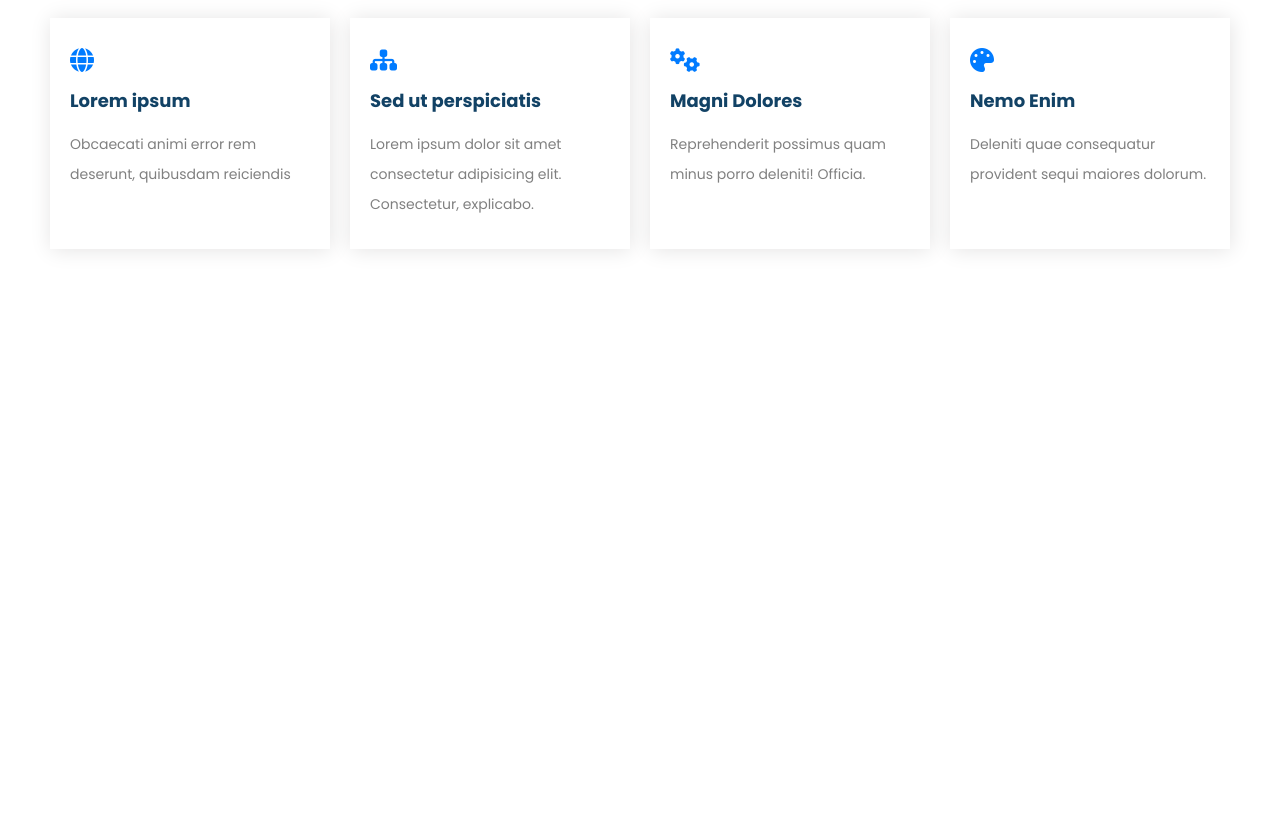
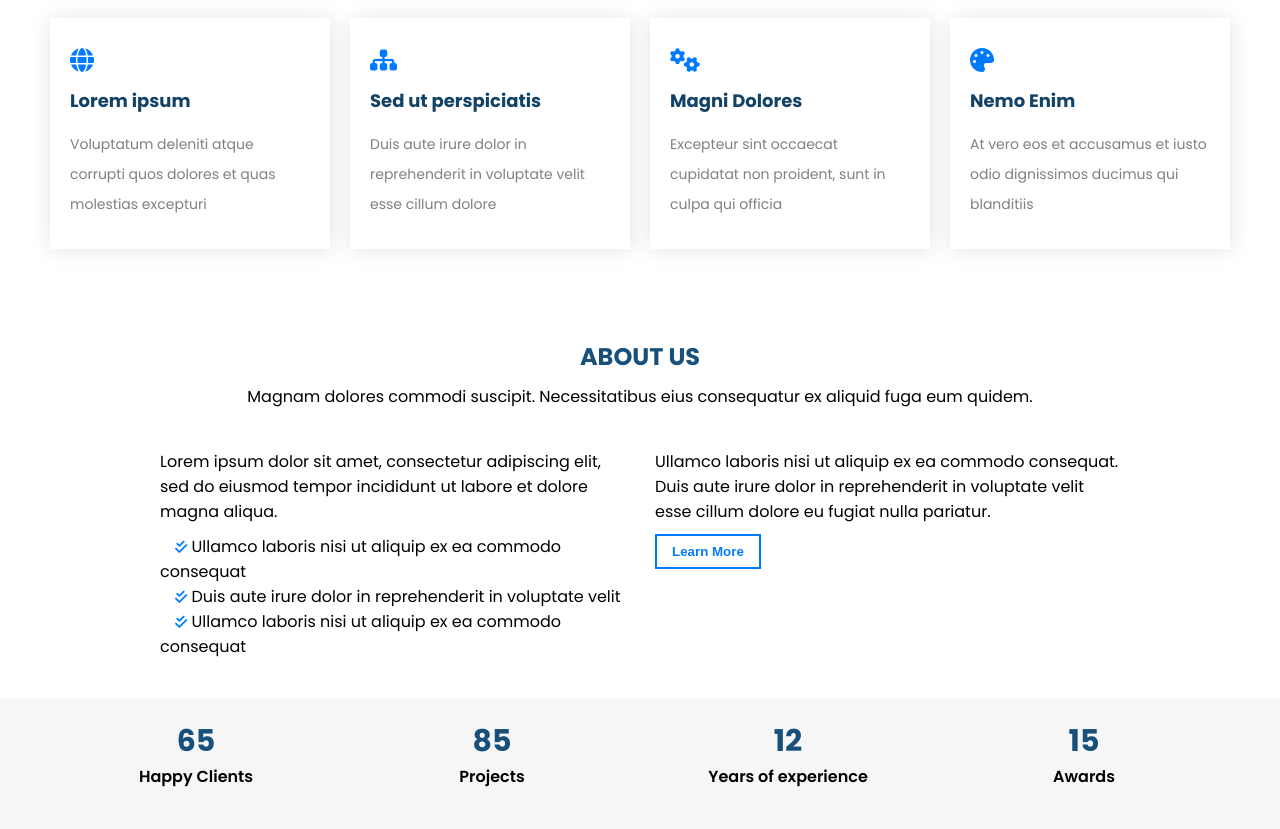
Before and after one commit to joaomatozinhos/website, a plain HTML site: page index.html in a window 1280 px wide. Shown: the part 420-1249 px from the top of the page. Before the commit the page ends 800 px from the top, so only its background shows below. Drawn offline with Linux system fonts and the light colour scheme.

Commit message:
add section about

```diff
--- a/index.html
+++ b/index.html
@@ -19,7 +19,7 @@
       <header>
         <div id="header">
           <div class="logo"><a href="#">OnePage</a></div>
-          <div id="menu">
+          <div id="menu-desktop" class="menu">
             <ul>
               <li><a href="#">Home</a></li>
               <li><a href="#">About</a></li>
@@ -28,9 +28,20 @@
               <li><a href="#">Contact</a></li>
             </ul>
           </div>
+          <div id="menu-mobile">
+            <i class="fas fa-bars"></i>
+            <!-- <ul>
+              <li><a href="#">Home</a></li>
+              <li><a href="#">About</a></li>
+              <li><a href="#">Services</a></li>
+              <li><a href="#">Team</a></li>
+              <li><a href="#">Contact</a></li>
+            </ul> -->
+          </div>
         </div>
       </header>
       <main>
+        <section>
           <div id="main">
             <h2>One Page Bootstrap Website Template</h2>
             <p>We are team of talented developers</p>
@@ -40,27 +51,94 @@
             <div class="card">
               <i class="fas fa-globe"></i>
               <h3>Lorem ipsum</h3>
-            <p>Obcaecati animi error rem deserunt, quibusdam reiciendis</p>
+              <p>
+                Voluptatum deleniti atque corrupti quos dolores et quas
+                molestias excepturi
+              </p>
             </div>
             <div class="card">
               <i class="fas fa-sitemap"></i>
               <h3>Sed ut perspiciatis</h3>
               <p>
-              Lorem ipsum dolor sit amet consectetur adipisicing elit.
-              Consectetur, explicabo.
+                Duis aute irure dolor in reprehenderit in voluptate velit esse
+                cillum dolore
               </p>
             </div>
             <div class="card">
               <i class="fas fa-cogs"></i>
               <h3>Magni Dolores</h3>
-            <p>Reprehenderit possimus quam minus porro deleniti! Officia.</p>
+              <p>
+                Excepteur sint occaecat cupidatat non proident, sunt in culpa
+                qui officia
+              </p>
             </div>
             <div class="card">
               <i class="fas fa-palette"></i>
               <h3>Nemo Enim</h3>
-            <p>Deleniti quae consequatur provident sequi maiores dolorum.</p>
+              <p>
+                At vero eos et accusamus et iusto odio dignissimos ducimus qui
+                blanditiis
+              </p>
             </div>
           </div>
+        </section>
+        <section id="box-about">
+          <div id="about">
+            <h2>ABOUT US</h2>
+            <p>
+              Magnam dolores commodi suscipit. Necessitatibus eius consequatur
+              ex aliquid fuga eum quidem.
+            </p>
+          </div>
+          <div id="more-about">
+            <div>
+              <p>
+                Lorem ipsum dolor sit amet, consectetur adipiscing elit, sed do
+                eiusmod tempor incididunt ut labore et dolore magna aliqua.
+              </p>
+              <i class="fas fa-check-double"></i
+              ><span>
+                Ullamco laboris nisi ut aliquip ex ea commodo consequat
+              </span>
+              <br />
+              <i class="fas fa-check-double"></i
+              ><span>
+                Duis aute irure dolor in reprehenderit in voluptate velit
+              </span>
+              <br />
+              <i class="fas fa-check-double"></i
+              ><span>
+                Ullamco laboris nisi ut aliquip ex ea commodo consequat
+              </span>
+            </div>
+            <div>
+              <p>
+                Ullamco laboris nisi ut aliquip ex ea commodo consequat. Duis
+                aute irure dolor in reprehenderit in voluptate velit esse cillum
+                dolore eu fugiat nulla pariatur.
+              </p>
+              <button>Learn More</button>
+            </div>
+          </div>
+        </section>
+        <section id="achievements">
+          <div>
+            <p>65</p>
+            <p>Happy Clients</p>
+          </div>
+          <div>
+            <p>85</p>
+            <p>Projects</p>
+          </div>
+          <div>
+            <p>12</p>
+            <p>Years of experience</p>
+          </div>
+          <div>
+            <p>15</p>
+            <p>Awards</p>
+          </div>
+        </section>
       </main>
     </div>
 
--- a/style.css
+++ b/style.css
@@ -31,24 +31,32 @@ header {
   font-size: 24px;
   font-weight: 600;
   color: #16507b;
+  margin-left: 15px;
 }
 
-#menu ul {
+.menu ul {
   display: flex;
   align-items: center;
   justify-content: center;
   gap: 5px;
 }
 
-#menu ul li a {
+.menu ul li a {
   text-decoration: none;
   padding: 5px 15px;
   color: #124265;
   font-weight: 500;
 }
 
-#menu ul li a:hover {
+.menu ul li a:hover {
   color: #007bff;
+}
+
+#menu-mobile {
+  color: #124265;
+  font-size: 20px;
+  margin-right: 10px;
+  display: none;
 }
 
 #main {
@@ -123,15 +131,96 @@ header {
   line-height: 30px;
 }
 
+#box-about {
+  max-width: 75%;
+  margin: 0 auto;
+}
+
+#about {
+  text-align: center;
+  margin-bottom: 40px;
+}
+
+#about h2 {
+  color: #16507b;
+  margin-bottom: 10px;
+  font-size: 24px;
+}
+
+#more-about {
+  display: grid;
+  grid-template-columns: 1fr 1fr;
+  gap: 30px;
+  margin-bottom: 40px;
+}
+
+#more-about p {
+  margin-bottom: 10px;
+}
+
+#more-about div i {
+  color: #007bff;
+  font-size: 14px;
+  margin-left: 15px;
+}
+
+#more-about button {
+  padding: 8px 15px;
+  background-color: transparent;
+  border: 2px solid #007bff;
+  color: #007bff;
+  font-weight: 700;
+  transition: 0.5s;
+}
+
+#more-about button:hover {
+  background-color: #007bff;
+  color: white;
+}
+
+#achievements {
+  background-color: rgba(245, 245, 245, 0.884);
+  display: flex;
+  flex-wrap: wrap;
+  justify-content: space-evenly;
+  text-align: center;
+  padding: 20px 0px;
+}
+
+#achievements div {
+  width: 200px;
+  margin-bottom: 20px;
+}
+
+#achievements div p {
+  font-weight: 600;
+}
+
+#achievements div p:first-child {
+  color: #16507b;
+  font-size: 30px;
+  font-weight: 700;
+}
+
 @media only screen and (max-width: 670px) {
-  #header {
-    flex-direction: column;
+  #menu-desktop {
+    display: none;
   }
-  #menu ul {
-    flex-wrap: wrap;
+
+  #menu-mobile {
+    display: block;
   }
 
   .card {
     width: 100%;
   }
+
+  #box-about {
+    max-width: 100%;
+    margin: 0 20px;
+  }
+
+  #more-about {
+    grid-template-columns: 1fr;
+  }
 }
```
Lines whose indentation alone changed are shown as unchanged.
